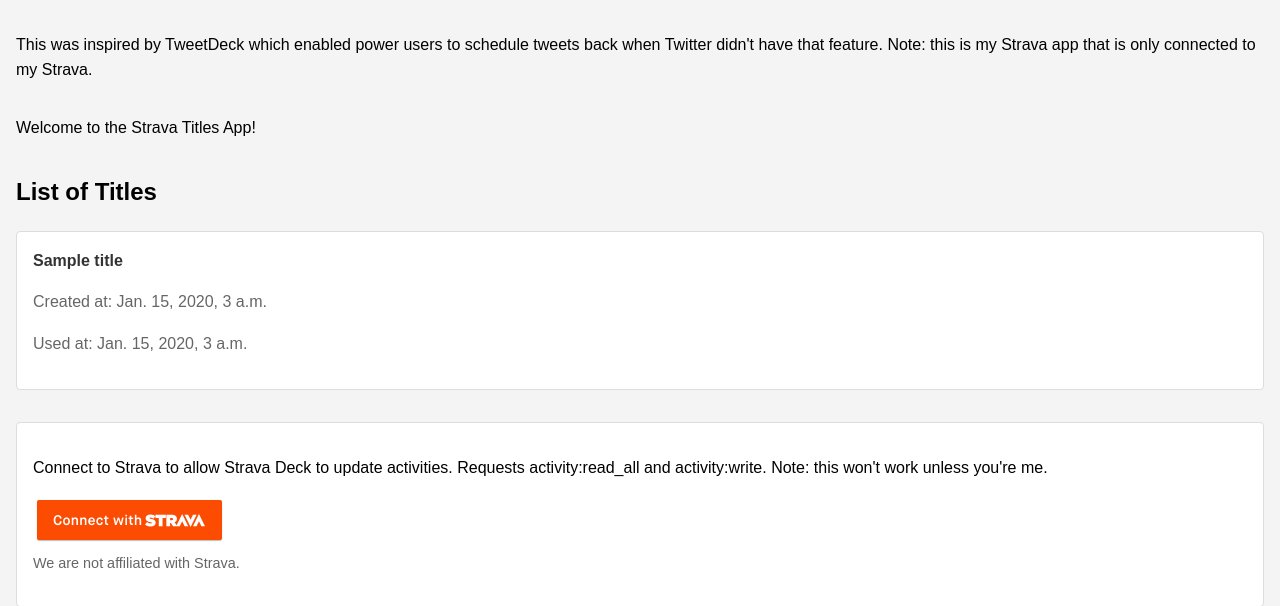
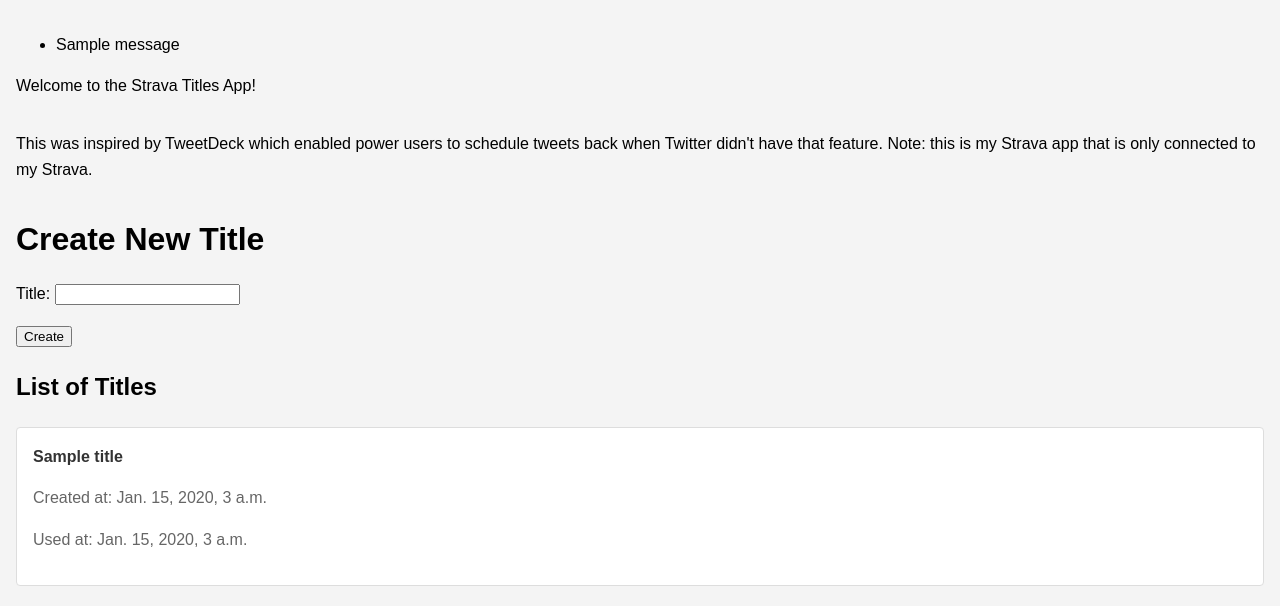
Before and after one commit to roryhr/activity-title, a Django app: page / in a window 1280 px wide. Shown: the part 109-715 px from the top of the page. Run offline with Django 5.2, Linux system fonts and the light colour scheme; tables that the repository leaves empty hold one stand-in row (values such as "Sample post"); one stand-in notice (Sample message) is shown.

Commit message:
Checkpoint before renaming website

```diff
--- a/strava_deck/urls.py
+++ b/strava_deck/urls.py
@@ -18,8 +18,10 @@
 from django.contrib import admin
 from django.urls import include, path
 
+from titles import views
+
 urlpatterns = [
-    path("", include("titles.urls")),
-    # path("titles/", include("titles.urls")),
+    path("", views.index, name="index"),
+    path("titles/", include("titles.urls")),
     path("admin/", admin.site.urls),
 ]
--- /dev/null
+++ b/titles/forms.py
@@ -0,0 +1,9 @@
+from django import forms
+
+from titles.models import Title
+
+
+class TitleForm(forms.ModelForm):
+    class Meta:
+        model = Title
+        fields = ["title"]
--- a/titles/templates/titles/base.html
+++ b/titles/templates/titles/base.html
@@ -8,6 +8,7 @@
     </title>
     {% load static %}
     <link rel="stylesheet" href="{% static 'css/styles.css' %}">
+    <link rel="icon" href="{% static 'favicon.ico' %}" type="image/x-icon">
 </head>
 <body>
 <header>
--- a/titles/templates/titles/detail.html
+++ b/titles/templates/titles/detail.html
@@ -19,5 +19,11 @@
         <li>No related activities found.</li>
         {% endfor %}
     </ul>
+
+    <form method="post" action="{% url 'titles:delete' title.id %}">
+        {% csrf_token %}
+        <button type="submit">Delete</button>
+    </form>
+
 </main>
 {% endblock %}
--- a/titles/templates/titles/index.html
+++ b/titles/templates/titles/index.html
@@ -1,4 +1,3 @@
-<!-- templates/index.html -->
 {% extends 'titles/base.html' %}
 
 {% block title %}
@@ -7,12 +6,14 @@
 
 {% block content %}
 {% load static %}
-<section class="titles">
-    <p>This was inspired by TweetDeck which enabled power users to schedule tweets back when Twitter didn't have
-        that feature.
-        Note: this is my Strava app that is only connected to my Strava.
-    </p>
-</section>
+{% block messages %}
+    <ul id="messages">
+        {% for message in messages %}
+            <li>{{ message }}</li>
+        {% endfor %}
+    </ul>
+{% endblock %}
+
 <section class="titles">
     {% if user.is_authenticated %}
     <p>Welcome back, {{ user.first_name }}!</p>
@@ -20,6 +21,21 @@
     <p>Welcome to the Strava Titles App!</p>
     {% endif %}
 </section>
+
+<section class="titles">
+    <p>This was inspired by TweetDeck which enabled power users to schedule tweets back when Twitter didn't have
+        that feature.
+        Note: this is my Strava app that is only connected to my Strava.
+    </p>
+</section>
+
+
+<h1>Create New Title</h1>
+<form method="post">
+    {% csrf_token %}
+    {{ form.as_p }}
+    <button type="submit">Create</button>
+</form>
 <section class="titles">
     <h2>List of Titles</h2>
     <ul>
--- a/titles/urls.py
+++ b/titles/urls.py
@@ -4,8 +4,9 @@
 
 app_name = "titles"
 urlpatterns = [
-    path("", views.IndexView.as_view(), name="index"),
+    path("", views.index, name="index"),
     path("<int:pk>/", views.DetailView.as_view(), name="detail"),
+    path("delete/<int:pk>/", views.DeleteView.as_view(), name="delete"),
     path("webhook", views.strava_webhook, name="strava_webhook"),
     path("strava/callback", views.strava_callback, name="strava_callback"),
     path("strava/login", views.strava_login, name="strava_login"),
--- a/titles/views.py
+++ b/titles/views.py
@@ -9,26 +9,41 @@
 from django.contrib.auth.models import User
 from django.http import JsonResponse
 from django.shortcuts import redirect, render
+from django.urls import reverse_lazy
 from django.utils import timezone
 from django.views import generic
 from django.views.decorators.csrf import csrf_exempt
 
 from titles.strava import update_activity
+from .forms import TitleForm
 from .models import Title, Token
 
 
-class IndexView(generic.ListView):
-    template_name = "titles/index.html"
-    context_object_name = "latest_strava_title_list"
+def index(request):
+    if request.method == "POST":
+        form = TitleForm(request.POST)
+        if form.is_valid():
+            title = form.save()
+            messages.success(request, "Title saved successfully!")
+            return redirect("titles:detail", pk=title.pk)
+    else:
+        form = TitleForm()
 
-    def get_queryset(self):
-        """Return the last five published questions."""
-        return Title.objects.order_by("-created_at")[:5]
+    context = {
+        "form": form,
+        "latest_strava_title_list": Title.objects.order_by("-created_at")[:5],
+    }
+    return render(request, "titles/index.html", context)
 
 
 class DetailView(generic.DetailView):
     model = Title
     template_name = "titles/detail.html"
+
+
+class DeleteView(generic.DeleteView):
+    model = Title
+    success_url = "/titles/"
 
 
 @csrf_exempt
```
Also changed, not shown: favicon.png (added), 1 other file.
